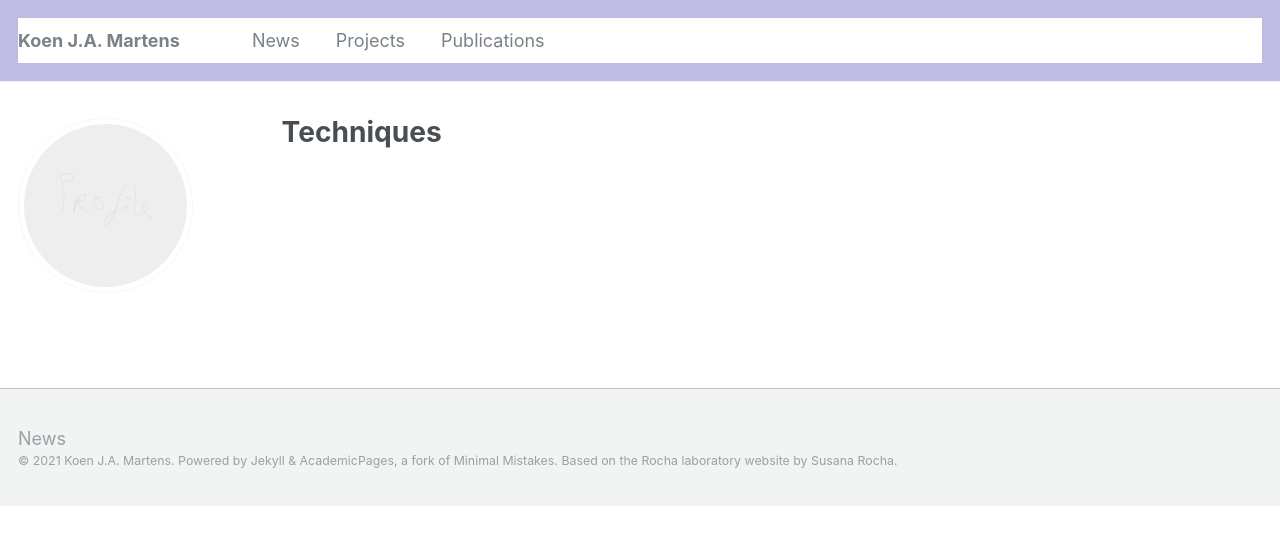
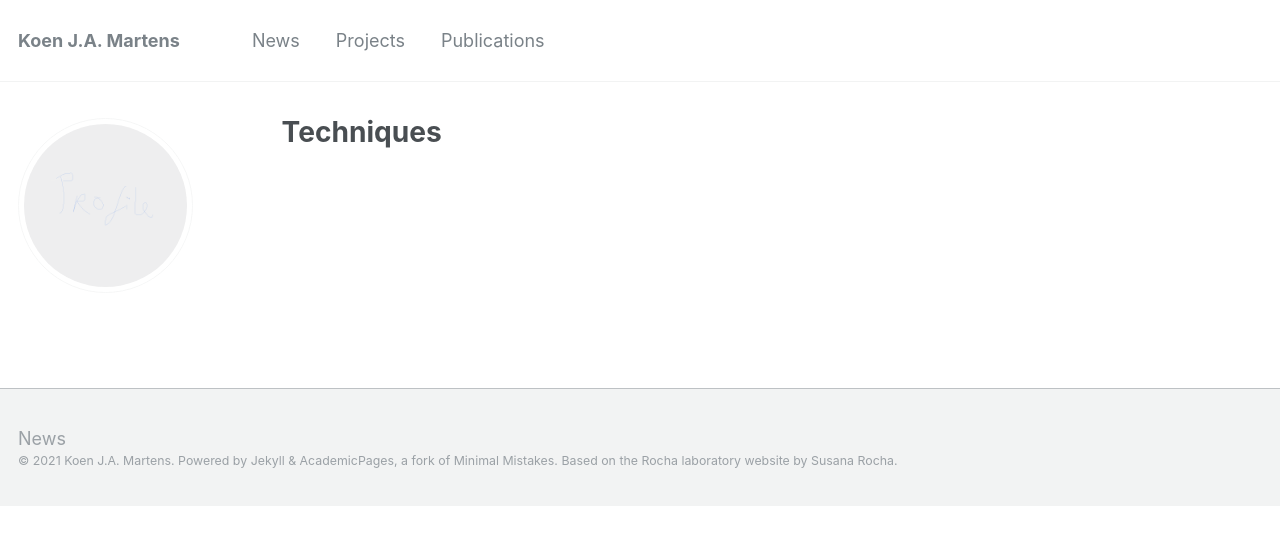
Before and after one commit to kjamartens/kjamartens.github.io, a Jekyll site: the page built from _pages/techniques.md, in a window 1280 px wide. Shown: the top 545 px of the page. Built offline with Jekyll 4.4.1, drawn with Linux system fonts in a browser that asks for light colours.

Commit message:
Update _masthead.scss

```diff
--- a/_sass/_masthead.scss
+++ b/_sass/_masthead.scss
@@ -3,7 +3,6 @@
    ========================================================================== */
 
 .masthead {
-  background-color: $accentcolourBackgrounds;
   position: relative;
   border-bottom: 1px solid $border-color;
   -webkit-animation: intro 0.3s both;
```
